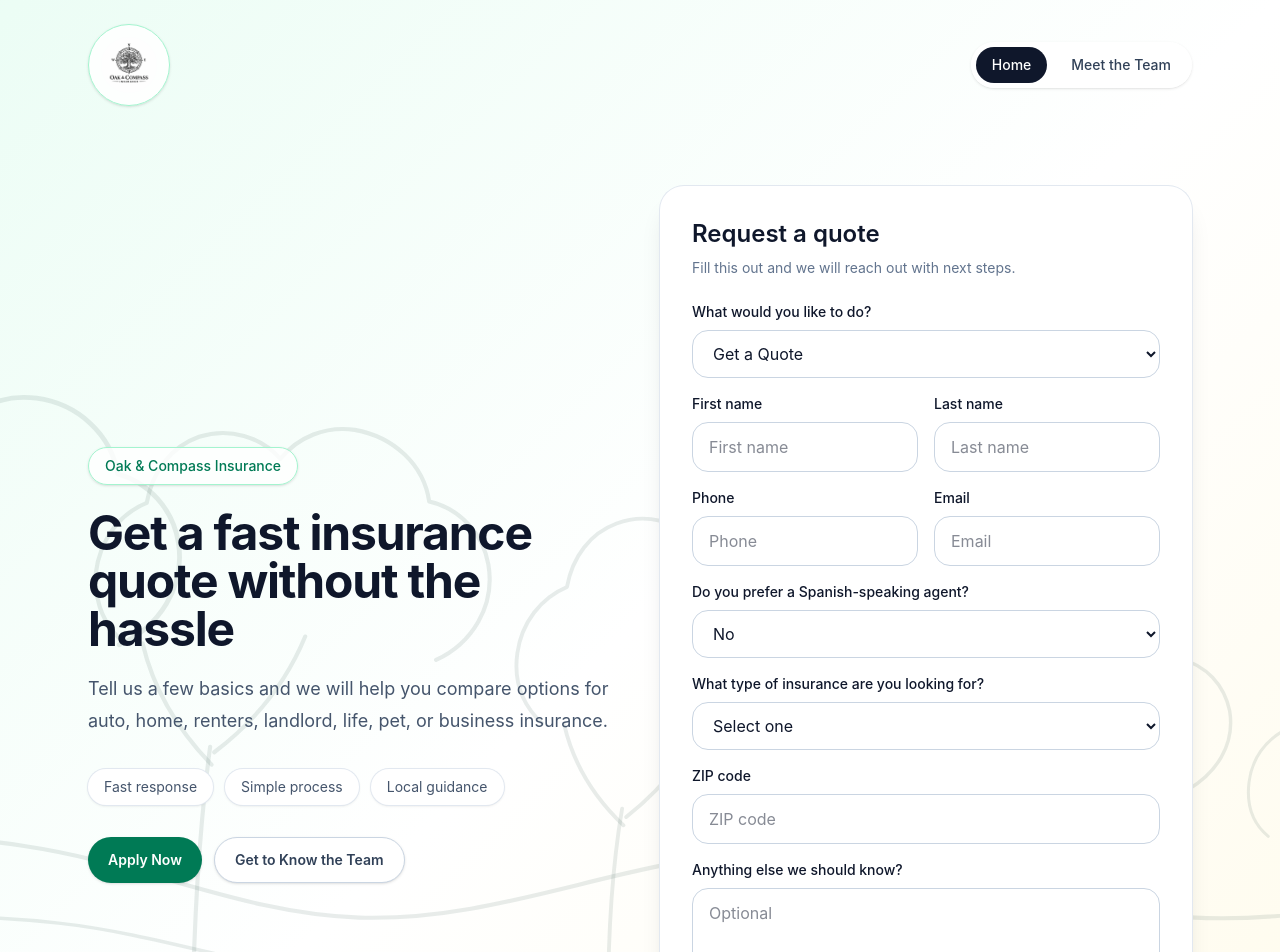
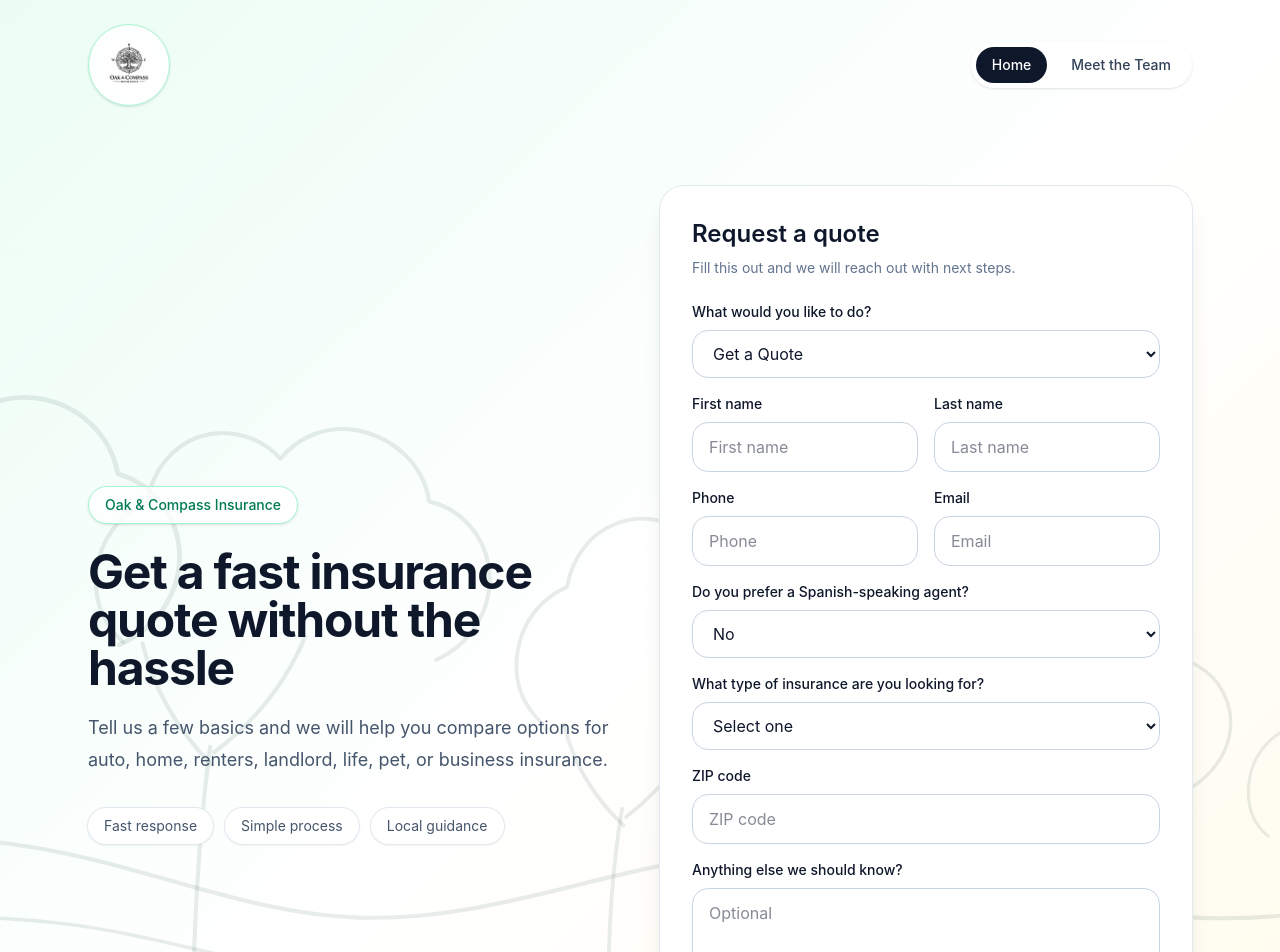
Before and after one commit to kamden-svg/oak-compass-site, a React (Vite) app: page / in a window 1280 px wide. Shown: the top 952 px of the page. Built offline with nearby package versions, Linux system fonts and the light colour scheme.

Commit message:
Button removal

```diff
--- a/src/App.jsx
+++ b/src/App.jsx
@@ -1655,22 +1655,6 @@ export default function OakCompassLandingPage() {
                 </div>
               </div>
 
-              <div className="mt-8 flex flex-wrap gap-3">
-                <button
-                  type="button"
-                  onClick={openJobApplication}
-                  className="rounded-full bg-emerald-700 px-5 py-3 text-sm font-semibold text-white shadow-sm transition hover:opacity-90"
-                >
-                  {text.applyNow}
-                </button>
-                <button
-                  type="button"
-                  onClick={() => navigateToPage(PAGE_TEAM)}
-                  className="rounded-full border border-slate-300 bg-white px-5 py-3 text-sm font-semibold text-slate-700 shadow-sm transition hover:bg-slate-50"
-                >
-                  {nav.teamCta}
-                </button>
-              </div>
             </div>
 
             <div className="rounded-3xl bg-white p-6 shadow-xl ring-1 ring-slate-200 md:p-8">
```
